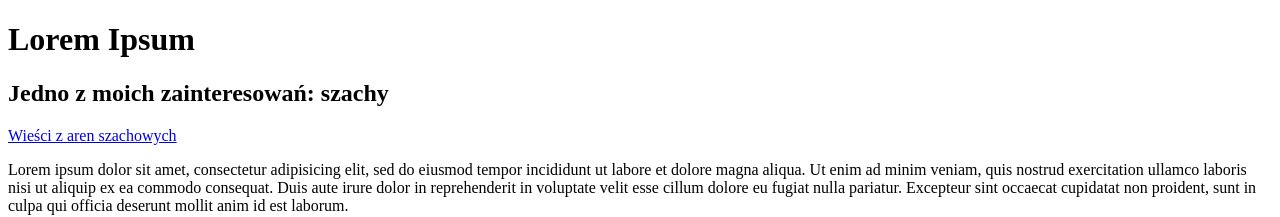
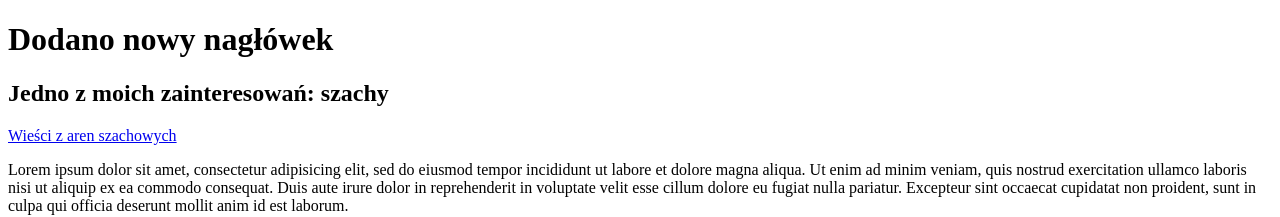
Before and after one commit to Dejzarn/learn-git-ex1, a plain HTML site: page index.html in a window 1280 px wide. Shown: the top 217 px of the page. Drawn offline with nearby package versions, Linux system fonts and the light colour scheme; files that its build step writes are made by us from their sources.

Commit message:
Change title, h1

```diff
--- a/index.html
+++ b/index.html
@@ -2,11 +2,11 @@
 <html lang="zxx">
 <head>
   <meta charset="utf-8">
-  <title>Definitely New Title</title>
+  <title>My interests</title>
   <link rel="stylesheet" href="css/style.css">
 </head>
 <body>
-  <h1>Lorem Ipsum</h1>
+  <h1>Dodano nowy nagłówek</h1>
   <h2>Jedno z moich zainteresowań: szachy</h2>
   <a href="https://en.chessbase.com/" target=_blank>Wieści z aren szachowych</a>
   <p>Lorem ipsum dolor sit amet, consectetur adipisicing elit, sed do eiusmod tempor incididunt ut labore et dolore magna aliqua. Ut enim ad minim veniam, quis nostrud exercitation ullamco laboris nisi ut aliquip ex ea commodo consequat. Duis aute irure dolor in reprehenderit in voluptate velit esse cillum dolore eu fugiat nulla pariatur. Excepteur sint occaecat cupidatat non proident, sunt in culpa qui officia deserunt mollit anim id est laborum.
```
